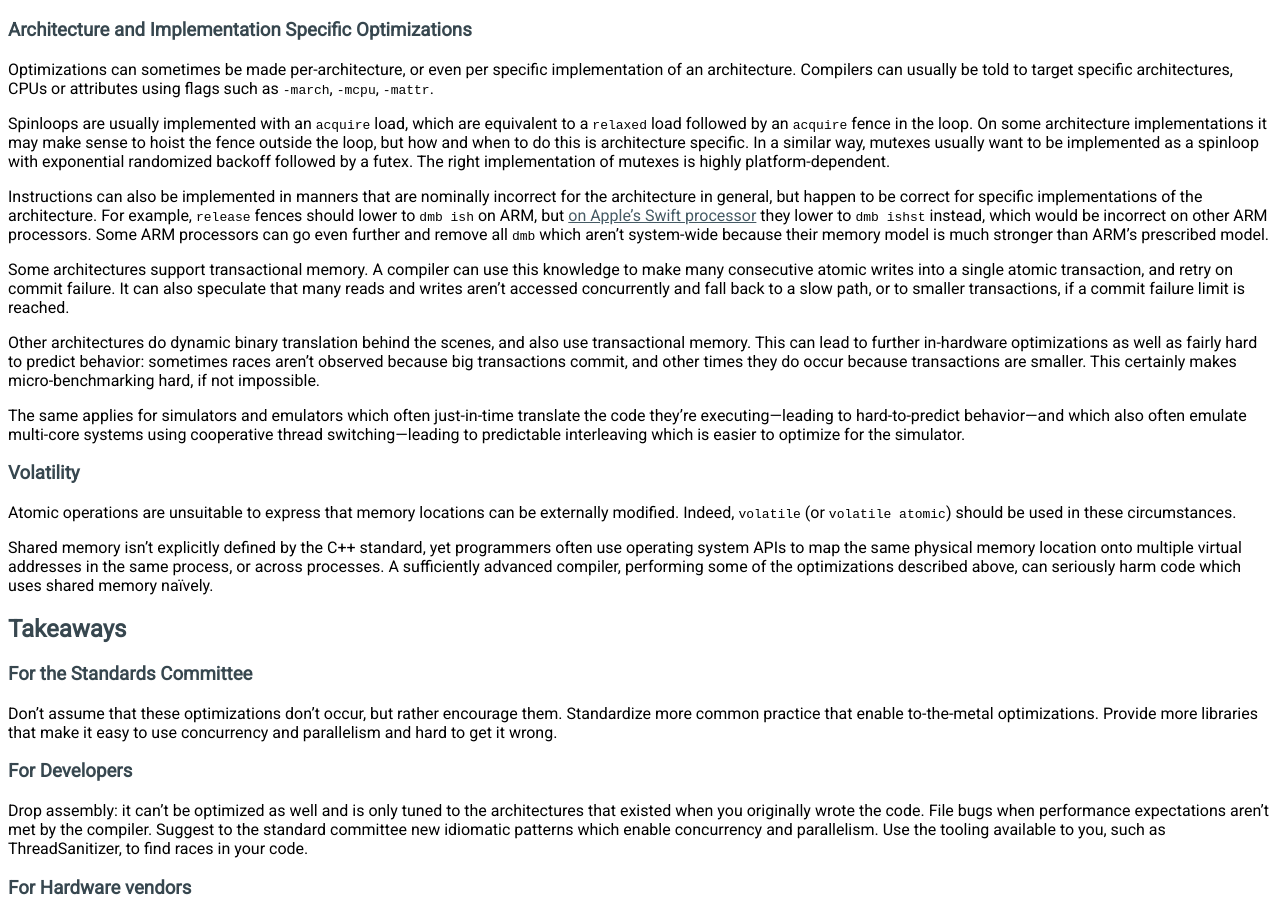
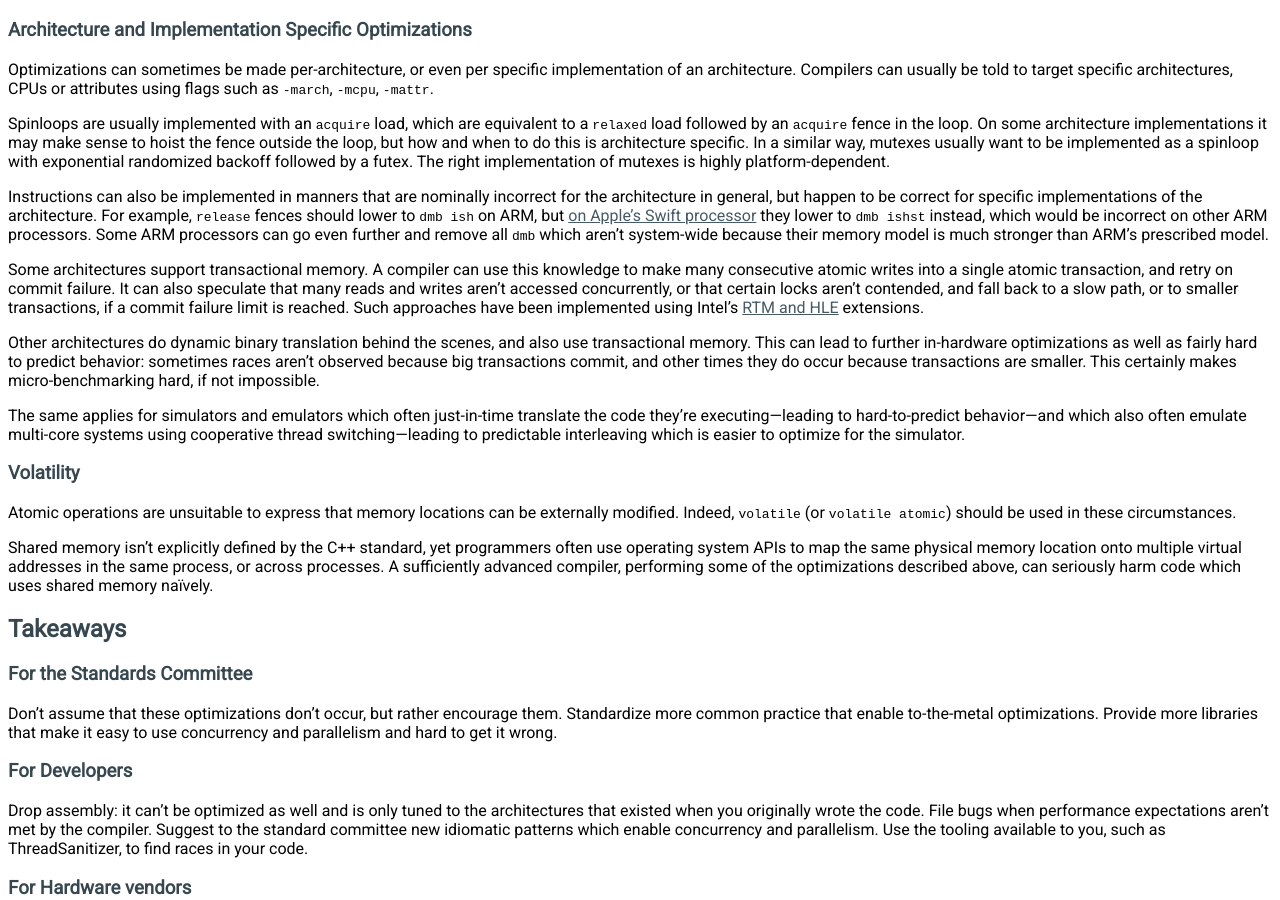
Before and after one commit to jfbastien/papers, a Sphinx documentation site: the page built from source/N4269.rst, in a window 1280 px wide and 900 px high, scrolled down 5353 px. Built offline with Sphinx 7.4.7, drawn with Linux system fonts in a browser that asks for light colours.

Commit message:
Mention RTM and HLE.

```diff
--- a/source/N4269.rst
+++ b/source/N4269.rst
@@ -429,8 +429,12 @@ because their memory model is much stronger than ARM's prescribed model.
 Some architectures support transactional memory. A compiler can use this
 knowledge to make many consecutive atomic writes into a single atomic
 transaction, and retry on commit failure. It can also speculate that many reads
-and writes aren't accessed concurrently and fall back to a slow path, or to
-smaller transactions, if a commit failure limit is reached.
+and writes aren't accessed concurrently, or that certain locks aren't contended,
+and fall back to a slow path, or to smaller transactions, if a commit failure
+limit is reached. Such approaches have been implemented using Intel's `RTM and
+HLE`_ extensions.
+
+.. _`RTM and HLE`: https://queue.acm.org/detail.cfm?id=2579227
 
 Other architectures do dynamic binary translation behind the scenes, and also
 use transactional memory. This can lead to further in-hardware optimizations as
```
